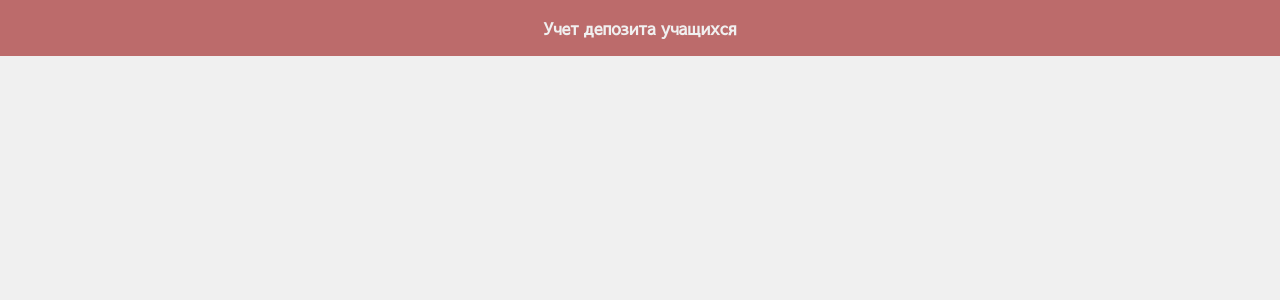
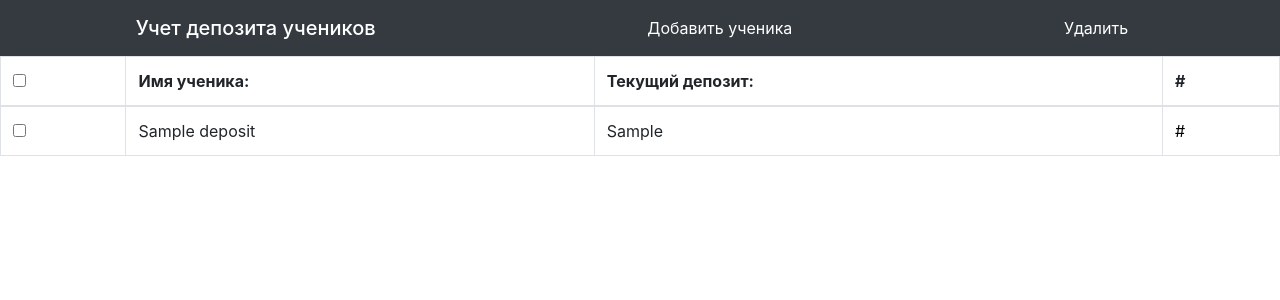
Before and after one commit to Veseron/student_deposit, a PHP site: page / in a window 1280 px wide. Shown: the top 300 px of the page. Run offline with PHP 8.4, Linux system fonts and the light colour scheme; tables that the repository leaves empty or names only in its code hold one stand-in row (values such as "Sample post").

Commit message:
2nd commit

```diff
--- /dev/null
+++ b/app.js
@@ -0,0 +1,15 @@
+$(document).ready(function() {
+
+    $('.deposit').each(function() {
+        if (parseInt($(this).text()) <= 200 ) {
+            $(this).addClass('warning');
+        }
+    });
+
+    $('#check_all').click(function() {
+        var checked_status = this.checked;
+        $("input[type=checkbox").each(function() {
+            this.checked = checked_status;
+        });
+    });
+});
--- /dev/null
+++ b/app/db_connetction.php
@@ -0,0 +1,12 @@
+<?php
+$host = 'localhost';
+$user = 'root';
+$password = '';
+$database = 'student_deposit';
+$port = 3306;
+
+
+$connection = mysqli_connect($host, $user, $password, $database, $port) or die ("Error" . mysqli_error($connection));
+
+
+?>
--- /dev/null
+++ b/app/student.php
@@ -0,0 +1,5 @@
+<?php
+
+
+
+?>
--- /dev/null
+++ b/app/students.php
@@ -0,0 +1,13 @@
+<?php
+
+function getStudents() {
+    global $connection;
+
+    $sql_request = "SELECT * FROM deposit ORDER BY student_name";
+    $result = mysqli_query($connection, $sql_request);
+    $students = mysqli_fetch_all($result, MYSQLI_ASSOC);
+
+    return $students;
+}
+
+?>
--- a/css/main.css
+++ b/css/main.css
@@ -1,21 +1,12 @@
-body {
-  height: 100hv;
-  margin: 0;
-  padding: 0;
-  background-color: #F0F0F0;
-  font-family: 'Sawarabi Gothic', sans-serif; }
+.warning {
+  background-color: #ff7a7a; }
 
-header {
-  background-color: #BC6B6B;
-  min-height: 5.5%; }
-  header .header-content {
-    display: flex;
-    justify-content: center;
-    padding: 15px; }
-    header .header-content h4 {
-      margin: 0;
-      color: #F0F0F0;
-      font-style: bold;
-      font-size: 105%; }
+header a {
+  color: white; }
+header a:hover {
+  color: #ededed; }
+
+main a {
+  color: black; }
 
 /*# sourceMappingURL=main.css.map */
--- a/css/main.scss
+++ b/css/main.scss
@@ -1,25 +1,20 @@
-body {
-    height: 100hv;
-    margin: 0;
-    padding: 0;
-    background-color: #F0F0F0;
-    font-family: 'Sawarabi Gothic', sans-serif;
+.warning {
+    background-color: #ff7a7a;
 }
 
 header {
-    background-color: #BC6B6B;
-    min-height: 5.5%;
+    a {
+        color: white;
+    }
 
-    .header-content {
-        display: flex;
-        justify-content: center;
-        padding: 15px;
+    a:hover {
+        color: #ededed;
+    }
 
-        h4 {
-            margin: 0;
-            color: #F0F0F0;
-            font-style: bold;
-            font-size: 105%;
-        }
+}
+
+main {
+    a {
+        color: black;
     }
 }
--- a/index.html
+++ /dev/null
@@ -1,40 +0,0 @@
-<!DOCTYPE html>
-<html lang="en">
-<head>
-    <meta charset="UTF-8">
-    <meta name="viewport" content="width=device-width, initial-scale=1.0">
-    <meta http-equiv="X-UA-Compatible" content="ie=edge">
-    <title>Student cash deposit</title>
-
-    <!-- Styles -->
-    <link rel="stylesheet" href="css/main.css">
-    <!-- Font -->
-    <link href="https://fonts.googleapis.com/css?family=Sawarabi+Gothic&display=swap" rel="stylesheet">
-</head>
-<body>
-
-    <header>
-        <div class="header-content">
-            <h4>Учет депозита учащихся</h4>
-        </div>
-    </header>
-
-    <main>
-
-
-
-
-    </main>
-
-
-    <!-- jQuery -->
-    <script
-        src="https://code.jquery.com/jquery-3.4.1.min.js"
-        integrity="sha256-CSXorXvZcTkaix6Yvo6HppcZGetbYMGWSFlBw8HfCJo="
-        crossorigin="anonymous">
-    </script>
-    <!-- Js -->
-    <script src="js/app.js"></script>
-
-</body>
-</html>
--- /dev/null
+++ b/index.php
@@ -0,0 +1,77 @@
+<?php
+require_once "app/db_connetction.php";
+require_once "app/students.php";
+
+$students = getStudents();
+?>
+
+<!DOCTYPE html>
+<html lang="en">
+<head>
+    <meta charset="UTF-8">
+    <meta name="viewport" content="width=device-width, initial-scale=1.0">
+    <meta http-equiv="X-UA-Compatible" content="ie=edge">
+    <title>Student cash deposit</title>
+
+
+    <!-- Font -->
+    <link href="https://fonts.googleapis.com/css?family=Sawarabi+Gothic&display=swap" rel="stylesheet">
+    <link rel="stylesheet" href="https://stackpath.bootstrapcdn.com/bootstrap/4.3.1/css/bootstrap.min.css" integrity="sha384-ggOyR0iXCbMQv3Xipma34MD+dH/1fQ784/j6cY/iJTQUOhcWr7x9JvoRxT2MZw1T" crossorigin="anonymous">
+    <!-- Styles -->
+    <link rel="stylesheet" href="css/main.css">
+</head>
+<body>
+
+    <header>
+        <div class="navbar navbar-dark bg-dark justify-content-around">
+            <div class="nav-item">
+                <h1 class="navbar-brand mb-0 h1">
+                Учет депозита учеников
+                </h1>
+            </div>
+                <a href="#" class="nav-link" id="add_one">Добавить ученика</a>
+                <a href="#" class="nav-link" id="remove">Удалить</a>
+        </div>
+    </header>
+
+    <main>
+
+
+
+    <table class="table table-bordered">
+        <thead>
+        <tr>
+            <th scope="col"><input type="checkbox" id="check_all"></th>
+            <th scope="col">Имя ученика: </th>
+            <th scope="col">Текущий депозит:</th>
+            <th scope="col" class="ref">#</th>
+        </tr>
+        </thead>
+        <tbody>
+        <!-- Шаблон записи об ученике -->
+        <?php foreach($students as $student):?>
+            <tr>
+            <th scope="row"><input type="checkbox"></th>
+                <td><?=$student['student_name']?></td>
+                <td class='deposit'><?=$student['student_deposit']?></td>
+                <td><a href="/student/student.php?student_id=<?=$student['id']?>"">#</a></td>
+            </tr>
+
+        <?php endforeach; ?>
+        </tbody>
+    </table>
+
+    </main>
+
+
+    <!-- jQuery -->
+    <script
+        src="https://code.jquery.com/jquery-3.4.1.min.js"
+        integrity="sha256-CSXorXvZcTkaix6Yvo6HppcZGetbYMGWSFlBw8HfCJo="
+        crossorigin="anonymous">
+    </script>
+    <!-- Js -->
+    <script src="app.js"></script>
+
+</body>
+</html>
--- a/js/app.js
+++ /dev/null
@@ -1,5 +0,0 @@
-$(document).ready(() => {
-
-    $.ajax()
-
-})
```
Also changed, not shown: application/index.php (deleted, +0 -25 lines), application/.htaccess (deleted), 1 other file.
